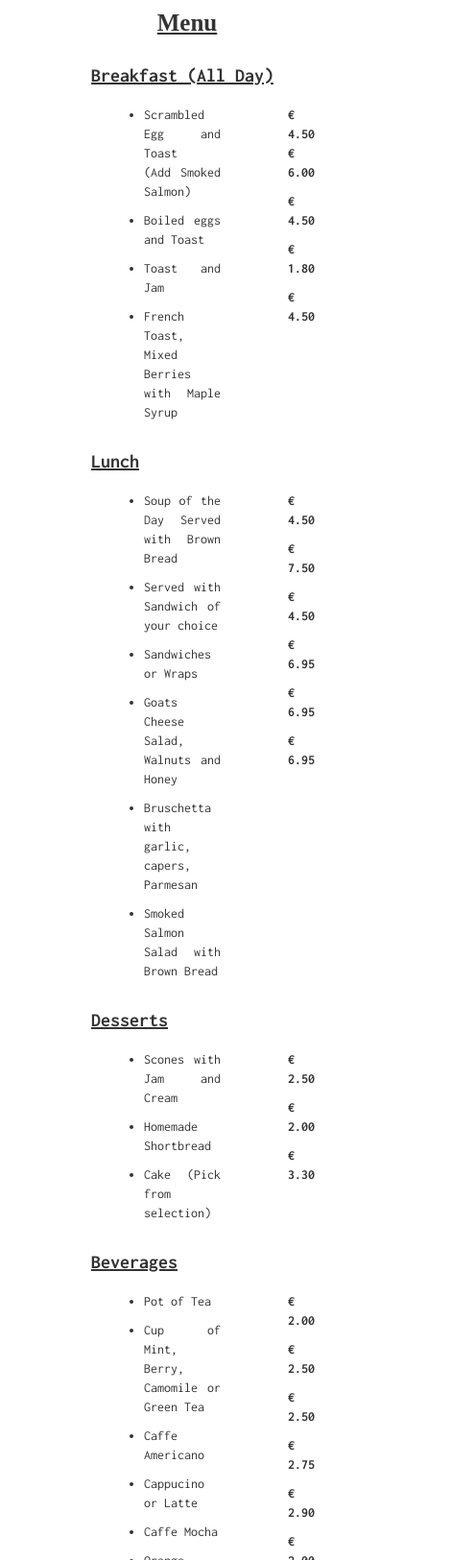
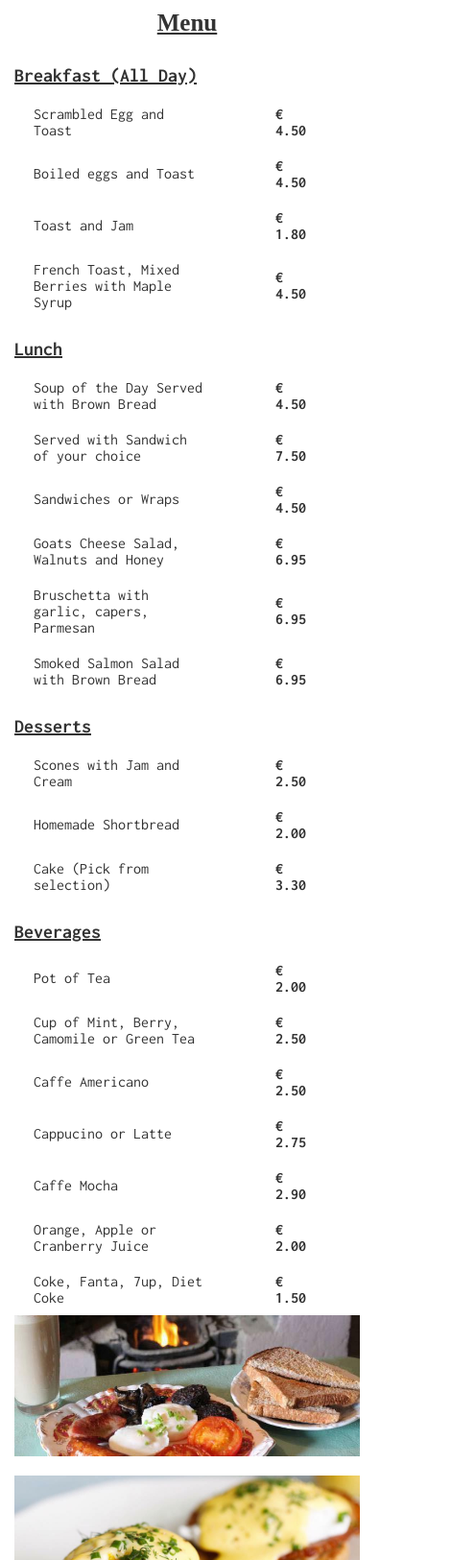
Before and after one commit to Code-Institute-Submissions/User-Centric-Frontend-Development-Milestone-Project-1, a plain HTML site: page menu.html in a window 390 px wide. Shown: the part 102-1727 px from the top of the page at 96% size, 495 px wide, since content can reach past the window. Drawn offline with nearby package versions, Linux system fonts and the light colour scheme; a web font is replaced by a local one.

Commit message:
Make images responsive, put menu in a table

```diff
--- a/assets/style.css
+++ b/assets/style.css
@@ -10,10 +10,6 @@ html {
 body {
     font-family: 'Inconsolata', sans-serif;
     text-align: justify;
-}
-
-section {
-    padding: 10px 80px;
 }
 
 .uppercase {
@@ -47,27 +43,20 @@ section {
 }
 
 .logo {
-    height: 5em;
+    height: 80px;
     margin: 5px 30px;
 }
 
 .navigation-links {
-    margin-top: 1em;
+    margin-top: 16px;
     list-style: none;
 }
-
-@media (min-width: 768px) {
-    .navigation-links {
-        float: right;
-    }
-}
-
 
 .link a {
     padding-right: 30px;
     color: #FCF7F8;
     font-weight: bold;
-    font-size: 1.4em;
+    font-size: 22px;
 }
 
 .active {
@@ -84,7 +73,7 @@ section {
 
 .page-heading {
     font-weight: 700;
-    font-size: 5em;
+    font-size: 80px;
 }
 
 .page-subheading {
@@ -122,19 +111,26 @@ section {
     display: block;
     margin: 0 auto;
     max-height: 600px;
+    max-width: 100%;
     position: relative;
 }
 
 .video {
     display: inline-block;
     width: 100%;
+    max-width: 560px;
+}
+
+.folk-music {
+    width: 100%;
+    max-width: 560px;
 }
 
 /*---------------------------------Menu Page*/
 
 .menu-image {
     max-height: 300px;
-    max-width: 400px;
+    max-width: 100%;
     padding-bottom: 20px;
     display: block;
     position: relative;
@@ -142,16 +138,11 @@ section {
 }
 
 .menu-item {
-    padding-top: 10px;
+    padding: 10px 20px;
 }
 
 .item-price {
-    padding-top: 10px;
-    font-weight: bold;
-    list-style: none;
-}
-
-.item-add {
+    padding: 10px 50px;
     font-weight: bold;
     list-style: none;
 }
@@ -191,11 +182,11 @@ section {
 
 .reservation-form .form-group input,
 .reservation-form .form-group textarea{
-    width: 200px;
+    width: 150px;
 }
 
 .text-field {
-    height: 5em;
+    height: 80px;
 }
 
 .submit-button {
@@ -214,12 +205,17 @@ section {
 
 .tripadvisor-container{
     display: block;
-    margin: 40px;
+    max-width: 100%;
 }
 
 .tripadvisor {
     width: 100%;
     height: 300px;
+    padding: 30px;
+}
+
+.reviews-img {
+    max-width: 100%;
 }
 
 /*---------------------------------Footer*/
@@ -229,12 +225,6 @@ section {
     padding-top: 12px;
     padding-left: 12px;
     font-weight: 400;
-}
-
-@media (min-width: 768px) {
-    .rights {
-        text-align: right;
-    }
 }
 
 .bg-footer {
@@ -265,3 +255,23 @@ section {
 .social-links a i:hover {
     background-color: #FCF7F8;
 }
+
+/*---------------------------------Media Querries*/
+
+@media (min-width: 768px) {
+    .navigation-links {
+        float: right;
+    }
+}
+
+@media (min-width: 768px) {
+    .rights {
+        text-align: right;
+    }
+}
+
+@media (min-width: 768px) {
+    section {
+        margin: 10px 80px;
+    }
+}
--- a/menu.html
+++ b/menu.html
@@ -38,99 +38,108 @@
             <div class="row">
                 <h1 class='heading'>Menu</h1>
                 <div class="col-xs-12 col-sm-12 col-md-7">
-                    <div class="container-fluid">
-                        <div class="row">
-                            <h2 class='subheading'>Breakfast (All Day)</h2>
-                            <div class="col-xs-9">
-                                <ul>
-                                    <li class='menu-item'>Scrambled Egg and Toast<br> (Add Smoked Salmon)</li>
-                                    <li class='menu-item'>Boiled eggs and Toast</li>
-                                    <li class='menu-item'>Toast and Jam</li>
-                                    <li class='menu-item'>French Toast, Mixed Berries with Maple Syrup</li>
-                                </ul>
-                            </div>
-                            <div class="col-xs-3">
-                                <ul>
-                                    <li class='item-price'>&#8364 4.50</li>
-                                    <li class='item-add'>&#8364 6.00</li>
-                                    <li class='item-price'>&#8364 4.50</li>
-                                    <li class='item-price'>&#8364 1.80</li>
-                                    <li class='item-price'>&#8364 4.50</li>
-                                </ul>
-                            </div>
-                        </div>
-                    </div>
-                    <div class="container-fluid">
-                        <div class="row">
-                            <h2 class='subheading'>Lunch</h2>
-                            <div class="col-xs-9">
-                                <ul>
-                                    <li class='menu-item'>Soup of the Day Served with Brown Bread</li>
-                                    <li class='menu-item'>Served with Sandwich of your choice</li>
-                                    <li class='menu-item'>Sandwiches or Wraps</li>
-                                    <li class='menu-item'>Goats Cheese Salad, Walnuts and Honey</li>
-                                    <li class='menu-item'>Bruschetta with garlic, capers, Parmesan</li>
-                                    <li class='menu-item'>Smoked Salmon Salad with Brown Bread</li>
-                                </ul>
-                            </div>
-                            <div class="col-xs-3">
-                                <ul>
-                                    <li class='item-price'>&#8364 4.50</li>
-                                    <li class='item-price'>&#8364 7.50</li>
-                                    <li class='item-price'>&#8364 4.50</li>
-                                    <li class='item-price'>&#8364 6.95</li>
-                                    <li class='item-price'>&#8364 6.95</li>
-                                    <li class='item-price'>&#8364 6.95</li>
-                                </ul>
-                            </div>
-                        </div>
-                    </div>
-                    <div class="container-fluid">
-                        <div class="row">
-                            <h2 class='subheading'>Desserts</h2>
-                            <div class="col-xs-9">
-                                <ul>
-                                    <li class='menu-item'>Scones with Jam and Cream</li>
-                                    <li class='menu-item'>Homemade Shortbread</li>
-                                    <li class='menu-item'>Cake (Pick from selection)</li>
-                                </ul>
-                            </div>
-                            <div class="col-xs-3">
-                                <ul>
-                                    <li class='item-price'>&#8364 2.50</li>
-                                    <li class='item-price'>&#8364 2.00</li>
-                                    <li class='item-price'>&#8364 3.30</li>
-                                </ul>
-                            </div>
-                        </div>
-                    </div>
-                    <div class="container-fluid">
-                        <div class="row">
-                            <h2 class='subheading'>Beverages</h2>
-                            <div class="col-xs-9">
-                                <ul>
-                                    <li class='menu-item'>Pot of Tea</li>
-                                    <li class='menu-item'>Cup of Mint, Berry, Camomile or Green Tea</li>
-                                    <li class='menu-item'>Caffe Americano</li>
-                                    <li class='menu-item'>Cappucino or Latte</li>
-                                    <li class='menu-item'>Caffe Mocha</li>
-                                    <li class='menu-item'>Orange, Apple or Cranberry Juice</li>
-                                    <li class='menu-item'>Coke, Fanta, 7up, Diet Coke</li>
-                                </ul>
-                            </div>
-                            <div class="col-xs-3">
-                                <ul>
-                                    <li class='item-price'>&#8364 2.00</li>
-                                    <li class='item-price'>&#8364 2.50</li>
-                                    <li class='item-price'>&#8364 2.50</li>
-                                    <li class='item-price'>&#8364 2.75</li>
-                                    <li class='item-price'>&#8364 2.90</li>
-                                    <li class='item-price'>&#8364 2.00</li>
-                                    <li class='item-price'>&#8364 1.50</li>
-                                </ul>
-                            </div>
-                        </div>
-                    </div>
+                    <table>
+                        <tr>
+                            <td>
+                                <h2 class='subheading'>Breakfast (All Day)</h2>
+                            </td>
+                        </tr>
+                        <tr>
+                            <td class='menu-item'>Scrambled Egg and Toast</td>
+                            <td class='item-price'>&#8364 4.50</td>
+                        </tr>
+                        <tr>
+                            <td class='menu-item'>Boiled eggs and Toast</td>
+                            <td class='item-price'>&#8364 4.50</td>
+                        </tr>
+                        <tr>
+                            <td class='menu-item'>Toast and Jam</td>
+                            <td class='item-price'>&#8364 1.80</td>
+                        </tr>
+                        <tr>
+                            <td class='menu-item'>French Toast, Mixed Berries with Maple Syrup</td>
+                            <td class='item-price'>&#8364 4.50</td>
+                        </tr>
+                        <tr>
+                            <td>
+                                <h2 class='subheading'>Lunch</h2>
+                            </td>
+                        </tr>
+                        <tr>
+                            <td class='menu-item'>Soup of the Day Served with Brown Bread</td>
+                            <td class='item-price'>&#8364 4.50</td>
+                        </tr>
+                        <tr>
+                            <td class='menu-item'>Served with Sandwich of your choice</td>
+                            <td class='item-price'>&#8364 7.50</td>
+                        </tr>
+                        <tr>
+                            <td class='menu-item'>Sandwiches or Wraps</td>
+                            <td class='item-price'>&#8364 4.50</td>
+                        </tr>
+                        <tr>
+                            <td class='menu-item'>Goats Cheese Salad, Walnuts and Honey</td>
+                            <td class='item-price'>&#8364 6.95</td>
+                        </tr>
+                        <tr>
+                            <td class='menu-item'>Bruschetta with garlic, capers, Parmesan</td>
+                            <td class='item-price'>&#8364 6.95</td>
+                        </tr>
+                        <tr>
+                            <td class='menu-item'>Smoked Salmon Salad with Brown Bread</td>
+                            <td class='item-price'>&#8364 6.95</td>
+                        </tr>
+                        <tr>
+                            <td>
+                                <h2 class='subheading'>Desserts</h2>
+                            </td>
+                        </tr>
+                        <tr>
+                            <td class='menu-item'>Scones with Jam and Cream</td>
+                            <td class='item-price'>&#8364 2.50</td>
+                        </tr>
+                        <tr>
+                            <td class='menu-item'>Homemade Shortbread</td>
+                            <td class='item-price'>&#8364 2.00</td>
+                        </tr>
+                        <tr>
+                            <td class='menu-item'>Cake (Pick from selection)</td>
+                            <td class='item-price'>&#8364 3.30</td>
+                        </tr>
+                        <tr>
+                            <td>
+                                <h2 class='subheading'>Beverages</h2>
+                            </td>
+                        </tr>
+                        <tr>
+                            <td class='menu-item'>Pot of Tea</td>
+                            <td class='item-price'>&#8364 2.00</td>
+                        </tr>
+                        <tr>
+                            <td class='menu-item'>Cup of Mint, Berry, Camomile or Green Tea</td>
+                            <td class='item-price'>&#8364 2.50</td>
+                        </tr>
+                        <tr>
+                            <td class='menu-item'>Caffe Americano</td>
+                            <td class='item-price'>&#8364 2.50</td>
+                        </tr>
+                        <tr>
+                            <td class='menu-item'>Cappucino or Latte</td>
+                            <td class='item-price'>&#8364 2.75</td>
+                        </tr>
+                        <tr>
+                            <td class='menu-item'>Caffe Mocha</td>
+                            <td class='item-price'>&#8364 2.90</td>
+                        </tr>
+                        <tr>
+                            <td class='menu-item'>Orange, Apple or Cranberry Juice</td>
+                            <td class='item-price'>&#8364 2.00</td>
+                        </tr>
+                        <tr>
+                            <td class='menu-item'>Coke, Fanta, 7up, Diet Coke</td>
+                            <td class='item-price'>&#8364 1.50</td>
+                        </tr>
+                    </table>
                 </div>
                 <div class="col-xs-12 col-sm-12 col-md-5">
                     <img class='menu-image' src="/assets/images/fullirish.jpg" alt='Full Irish Breakfast'></img>
```
Also changed, not shown: about.html (+2 -2 lines), reviews.html (+1 -1 lines).
